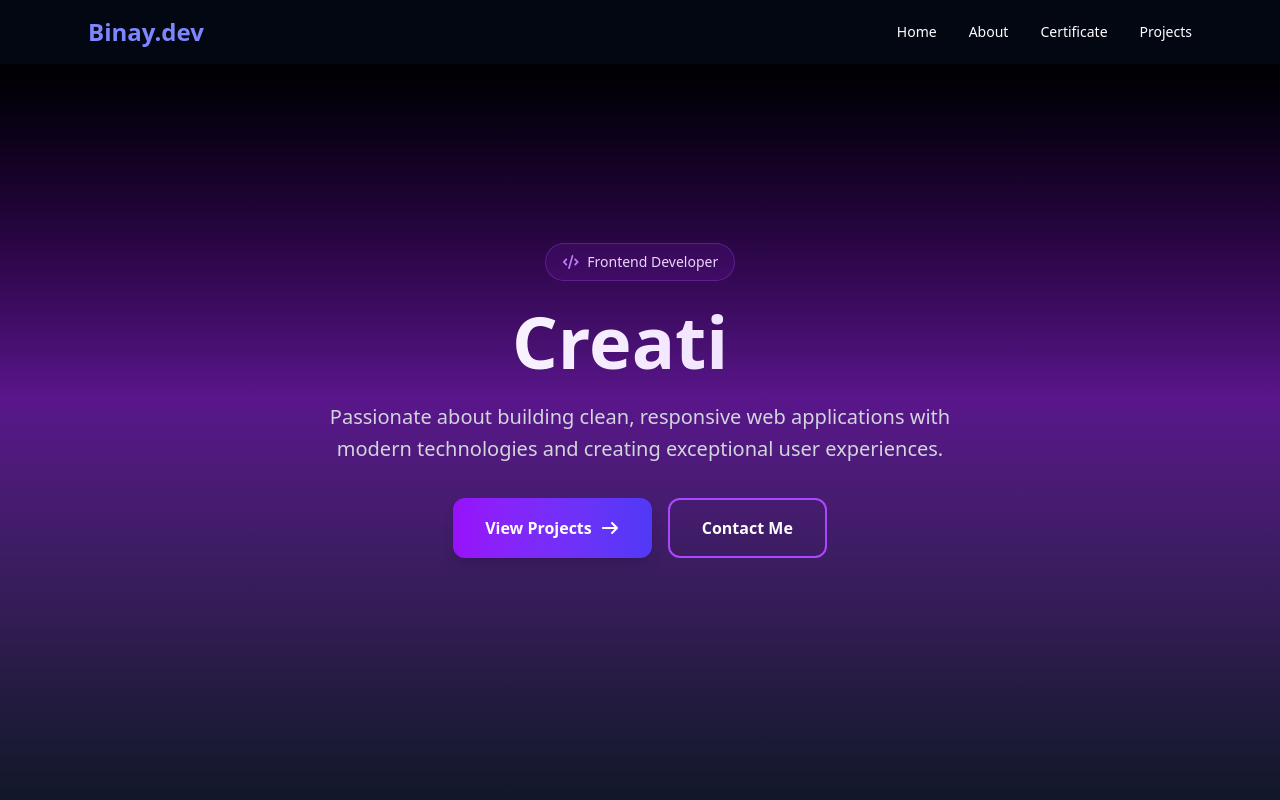
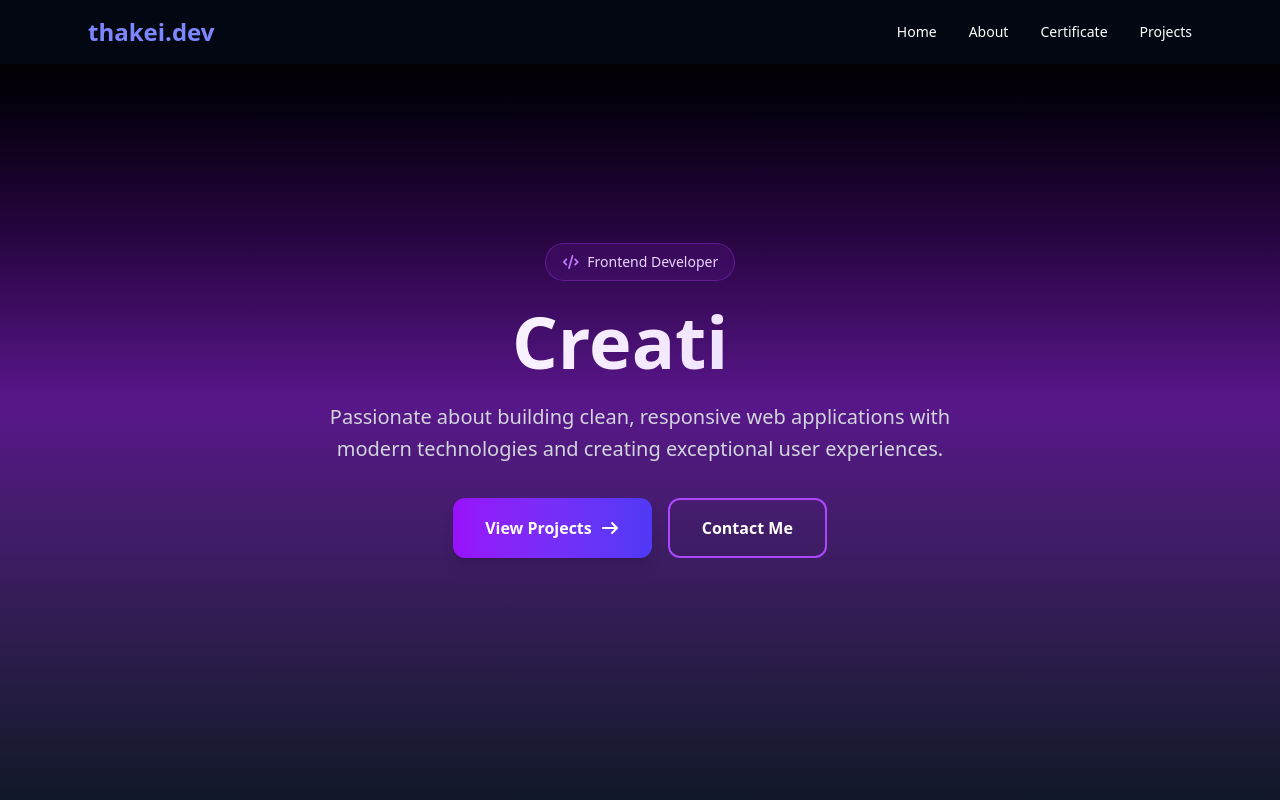
Before and after one commit to 481n4y4/binay.dev, a React (Vite) app: page / in a window 1280 px wide. Shown: the top 800 px of the page. Built offline with nearby package versions, Linux system fonts and the light colour scheme.

Commit message:
✅ fix(ui): correct the website name

```diff
--- a/index.html
+++ b/index.html
@@ -4,7 +4,7 @@
     <meta charset="UTF-8" />
     <link rel="icon" type="image/svg+xml" href="./src/assets/img/binay.png" />
     <meta name="viewport" content="width=device-width, initial-scale=1.0" />
-    <title>Binay.dev</title>
+    <title>thakei.dev</title>
 
     <!-- Style -->
     <link rel="stylesheet" href="src/assets/css/index.css" />
--- a/src/component/Contact.jsx
+++ b/src/component/Contact.jsx
@@ -95,7 +95,7 @@ export default function Contact() {
               {[
                 {
                   icon: faInstagram,
-                  href: "https://www.instagram.com/it5_binay?igsh=MWMwZzRqaTNtbjkxbw==",
+                  href: "https://www.instagram.com/it5_thakei?igsh=MWMwZzRqaTNtbjkxbw==",
                   label: "Instagram",
                 },
                 {
--- a/src/component/Footer.jsx
+++ b/src/component/Footer.jsx
@@ -22,7 +22,7 @@ function Footer() {
   const socialLinks = [
     {
       icon: faInstagram,
-      href: "https://www.instagram.com/it5_binay?igsh=MWMwZzRqaTNtbjkxbw==",
+      href: "https://www.instagram.com/it5_thakei?igsh=MWMwZzRqaTNtbjkxbw==",
       label: "Instagram",
       color: "hover:text-pink-400",
     },
@@ -64,7 +64,7 @@ function Footer() {
           {/* Brand Section */}
           <div className="text-center md:text-left">
             <h3 className="text-2xl font-bold bg-gradient-to-r from-white to-purple-200 bg-clip-text text-transparent mb-4">
-              Binay.dev
+              thakei.dev
             </h3>
             <p className="text-gray-400 leading-relaxed max-w-md">
               Passionate about building clean, responsive web applications with
@@ -141,7 +141,7 @@ function Footer() {
         <div className="flex flex-col md:flex-row justify-between items-center space-y-4 md:space-y-0">
           {/* Copyright */}
           <div className="flex items-center space-x-2 text-sm text-gray-400">
-            <span>© {currentYear} Binay.dev</span>
+            <span>© {currentYear} thakei.dev</span>
             <span className="text-gray-600">•</span>
             <span>All Rights Reserved</span>
             <span className="text-gray-600">•</span>
--- a/src/component/Navbar.jsx
+++ b/src/component/Navbar.jsx
@@ -9,7 +9,7 @@ function Navbar() {
   return (
     <header className="fixed top-0 w-full bg-gray-950 z-50">
       <nav className="max-w-6xl mx-auto flex justify-between items-center px-6 py-4">
-        <h1 className="text-2xl font-bold text-indigo-400">Binay.dev</h1>
+        <h1 className="text-2xl font-bold text-indigo-400">thakei.dev</h1>
 
         {/* Menu Desktop */}
         <ul className="hidden md:flex gap-8 text-sm">
```
Also changed, not shown: 1 other file (tests, documents, lock files or other folders).
